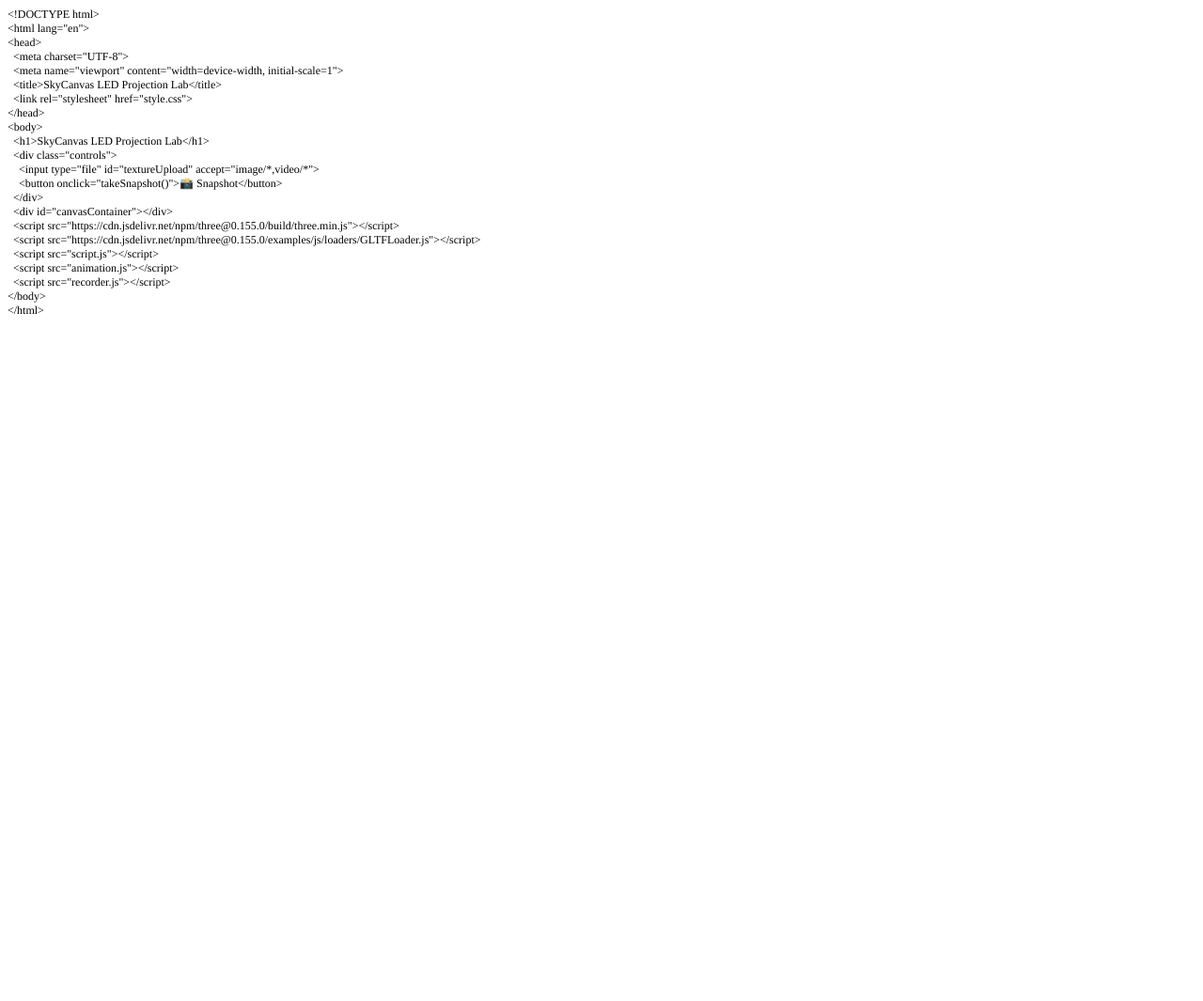
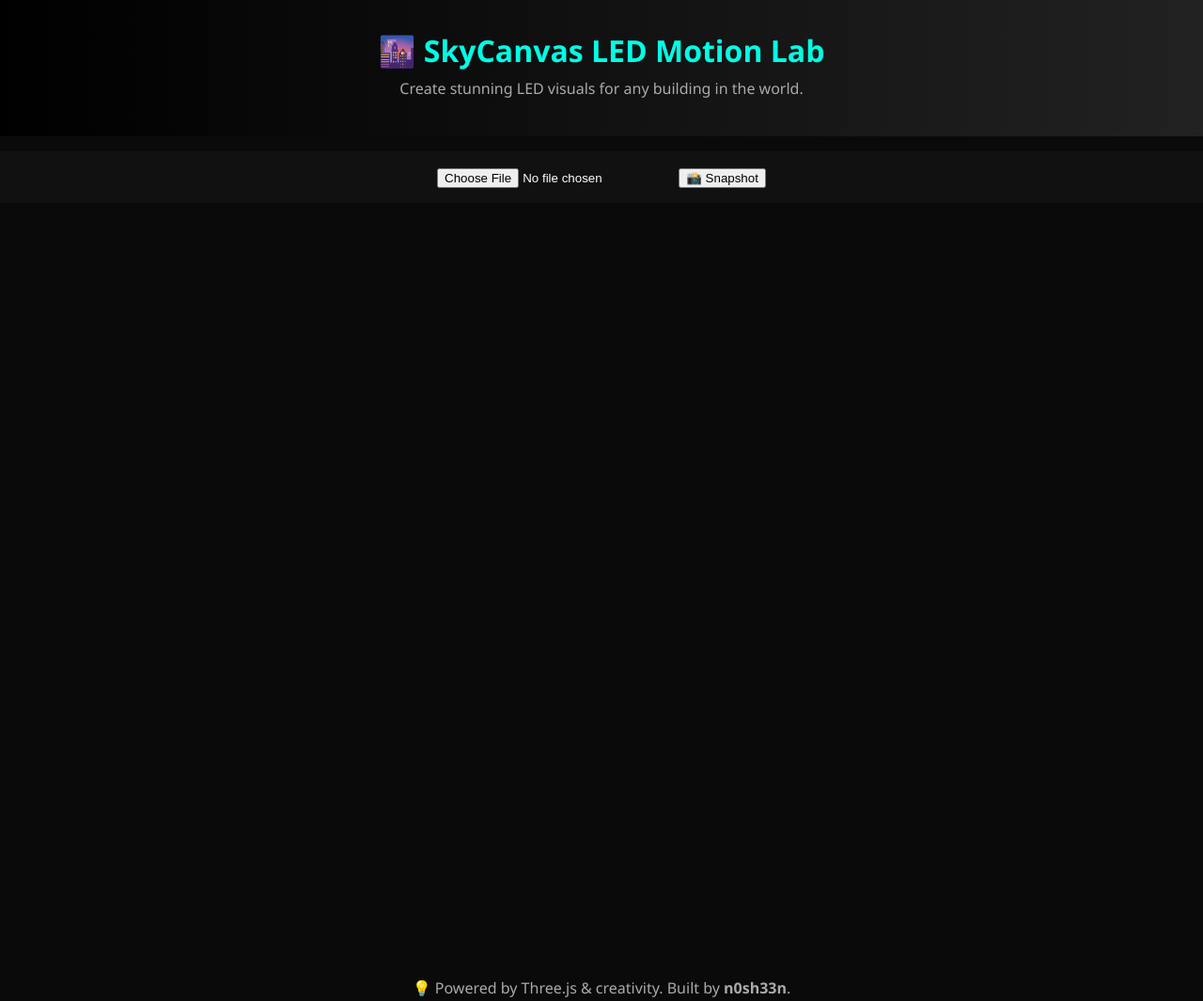
Before and after one commit to n0sh33n/Skycanvas-led-project, a plain HTML site: page index.html in a window 1280 px wide. Shown: the whole page at 94% size. Before the commit the page ends 800 px from the top, so only its background shows below. Drawn offline with nearby package versions, Linux system fonts and the light colour scheme.

Commit message:
Update index.html

```diff
--- a/index.html
+++ b/index.html
@@ -1,38 +1,102 @@
-<!DOCTYPE html PUBLIC "-//W3C//DTD HTML 4.01//EN" "http://www.w3.org/TR/html4/strict.dtd">
-<html>
+<!DOCTYPE html>
+<html lang="en">
 <head>
-  <meta http-equiv="Content-Type" content="text/html; charset=utf-8">
-  <meta http-equiv="Content-Style-Type" content="text/css">
-  <title></title>
-  <meta name="Generator" content="Cocoa HTML Writer">
-  <meta name="CocoaVersion" content="2022.7">
-  <style type="text/css">
-    p.p1 {margin: 0.0px 0.0px 0.0px 0.0px; font: 12.0px Times}
-    span.s1 {font: 12.0px 'Apple Color Emoji'}
-  </style>
+  <meta charset="UTF-8" />
+  <meta name="viewport" content="width=device-width, initial-scale=1" />
+  <title>SkyCanvas LED Lab</title>
+  <link rel="stylesheet" href="style.css" />
 </head>
 <body>
-<p class="p1">&lt;!DOCTYPE html&gt;</p>
-<p class="p1">&lt;html lang="en"&gt;</p>
-<p class="p1">&lt;head&gt;</p>
-<p class="p1"><span class="Apple-converted-space">  </span>&lt;meta charset="UTF-8"&gt;</p>
-<p class="p1"><span class="Apple-converted-space">  </span>&lt;meta name="viewport" content="width=device-width, initial-scale=1"&gt;</p>
-<p class="p1"><span class="Apple-converted-space">  </span>&lt;title&gt;SkyCanvas LED Projection Lab&lt;/title&gt;</p>
-<p class="p1"><span class="Apple-converted-space">  </span>&lt;link rel="stylesheet" href="style.css"&gt;</p>
-<p class="p1">&lt;/head&gt;</p>
-<p class="p1">&lt;body&gt;</p>
-<p class="p1"><span class="Apple-converted-space">  </span>&lt;h1&gt;SkyCanvas LED Projection Lab&lt;/h1&gt;</p>
-<p class="p1"><span class="Apple-converted-space">  </span>&lt;div class="controls"&gt;</p>
-<p class="p1"><span class="Apple-converted-space">    </span>&lt;input type="file" id="textureUpload" accept="image/*,video/*"&gt;</p>
-<p class="p1"><span class="Apple-converted-space">    </span>&lt;button onclick="takeSnapshot()"&gt;<span class="s1">📸</span> Snapshot&lt;/button&gt;</p>
-<p class="p1"><span class="Apple-converted-space">  </span>&lt;/div&gt;</p>
-<p class="p1"><span class="Apple-converted-space">  </span>&lt;div id="canvasContainer"&gt;&lt;/div&gt;</p>
-<p class="p1"><span class="Apple-converted-space">  </span>&lt;script src="https://cdn.jsdelivr.net/npm/three@0.155.0/build/three.min.js"&gt;&lt;/script&gt;</p>
-<p class="p1"><span class="Apple-converted-space">  </span>&lt;script src="https://cdn.jsdelivr.net/npm/three@0.155.0/examples/js/loaders/GLTFLoader.js"&gt;&lt;/script&gt;</p>
-<p class="p1"><span class="Apple-converted-space">  </span>&lt;script src="script.js"&gt;&lt;/script&gt;</p>
-<p class="p1"><span class="Apple-converted-space">  </span>&lt;script src="animation.js"&gt;&lt;/script&gt;</p>
-<p class="p1"><span class="Apple-converted-space">  </span>&lt;script src="recorder.js"&gt;&lt;/script&gt;</p>
-<p class="p1">&lt;/body&gt;</p>
-<p class="p1">&lt;/html&gt;</p>
+  <header>
+    <h1>🌆 SkyCanvas LED Motion Lab</h1>
+    <p>Create stunning LED visuals for any building in the world.</p>
+  </header>
+
+  <section class="controls">
+    <input type="file" id="textureUpload" accept="image/*" />
+    <button onclick="takeSnapshot()">📸 Snapshot</button>
+  </section>
+
+  <main id="canvasContainer"></main>
+
+  <footer>
+    <p>💡 Powered by Three.js & creativity. Built by <strong>n0sh33n</strong>.</p>
+  </footer>
+
+  <!-- THREE.js -->
+  <script src="https://cdn.jsdelivr.net/npm/three@0.155.0/build/three.min.js"></script>
+  <script src="https://cdn.jsdelivr.net/npm/three@0.155.0/examples/js/loaders/GLTFLoader.js"></script>
+
+  <!-- Main logic -->
+  <script>
+    let scene, camera, renderer, model, textureMesh;
+
+    init();
+    animate();
+
+    function init() {
+      scene = new THREE.Scene();
+      camera = new THREE.PerspectiveCamera(75, window.innerWidth/window.innerHeight, 0.1, 1000);
+      camera.position.z = 5;
+
+      renderer = new THREE.WebGLRenderer({ antialias: true });
+      renderer.setSize(window.innerWidth, window.innerHeight);
+      document.getElementById('canvasContainer').appendChild(renderer.domElement);
+
+      const light = new THREE.AmbientLight(0xffffff, 1);
+      scene.add(light);
+
+      const loader = new THREE.GLTFLoader();
+      loader.load('assets/burj_khalifa_model.glb', gltf => {
+        model = gltf.scene;
+        scene.add(model);
+        model.scale.set(0.05, 0.05, 0.05);
+        model.position.y = -1.5;
+      });
+
+      const tex = new THREE.TextureLoader().load('assets/example_texture.png');
+      const mat = new THREE.MeshBasicMaterial({ map: tex, transparent: true });
+      textureMesh = new THREE.Mesh(new THREE.PlaneGeometry(2, 2), mat);
+      textureMesh.position.z = 2;
+      scene.add(textureMesh);
+
+      document.getElementById("textureUpload").addEventListener("change", handleTextureUpload);
+      window.addEventListener('resize', onWindowResize);
+    }
+
+    function handleTextureUpload(event) {
+      const file = event.target.files[0];
+      if (!file) return;
+
+      const reader = new FileReader();
+      reader.onload = function (e) {
+        new THREE.TextureLoader().load(e.target.result, function(newTex) {
+          textureMesh.material.map = newTex;
+          textureMesh.material.needsUpdate = true;
+        });
+      };
+      reader.readAsDataURL(file);
+    }
+
+    function onWindowResize() {
+      camera.aspect = window.innerWidth / window.innerHeight;
+      camera.updateProjectionMatrix();
+      renderer.setSize(window.innerWidth, window.innerHeight);
+    }
+
+    function animate() {
+      requestAnimationFrame(animate);
+      if (model) model.rotation.y += 0.002;
+      renderer.render(scene, camera);
+    }
+
+    // ✅ Snapshot Function Now Global
+    function takeSnapshot() {
+      const link = document.createElement('a');
+      link.download = 'skycanvas_snapshot.png';
+      link.href = renderer.domElement.toDataURL('image/png');
+      link.click();
+    }
+  </script>
 </body>
 </html>
```
